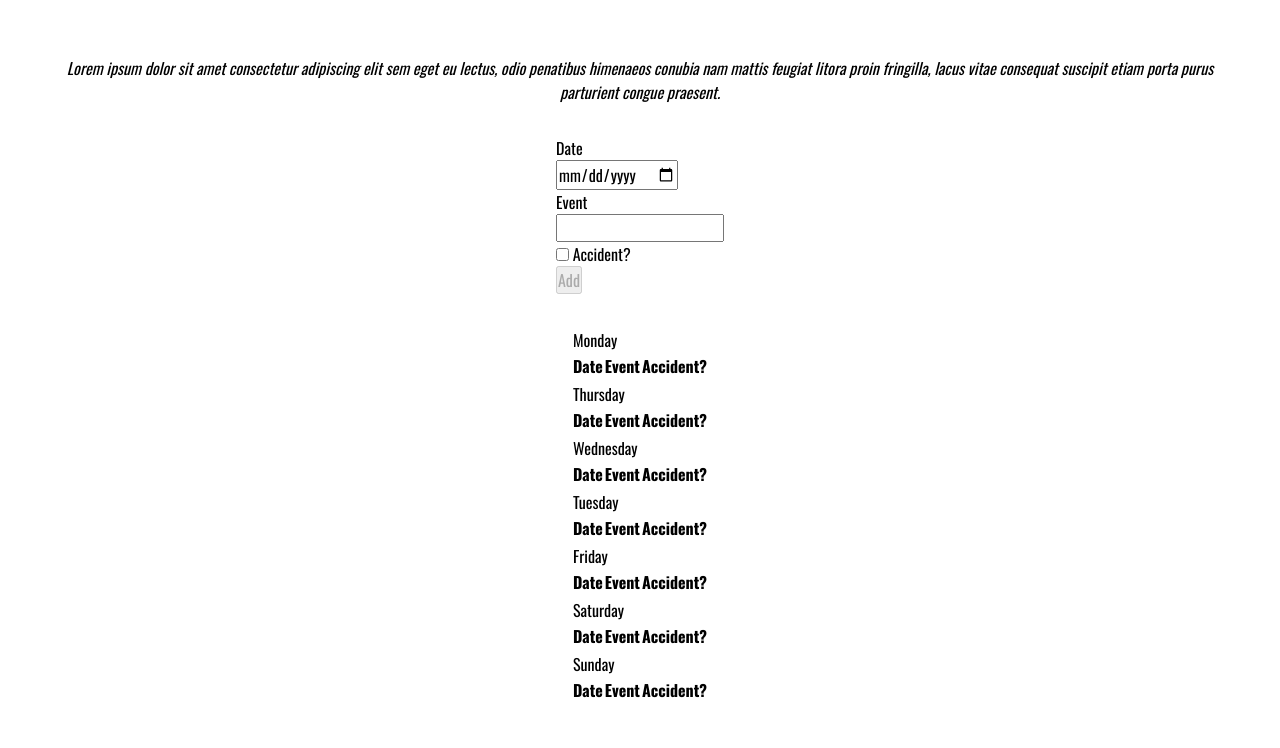
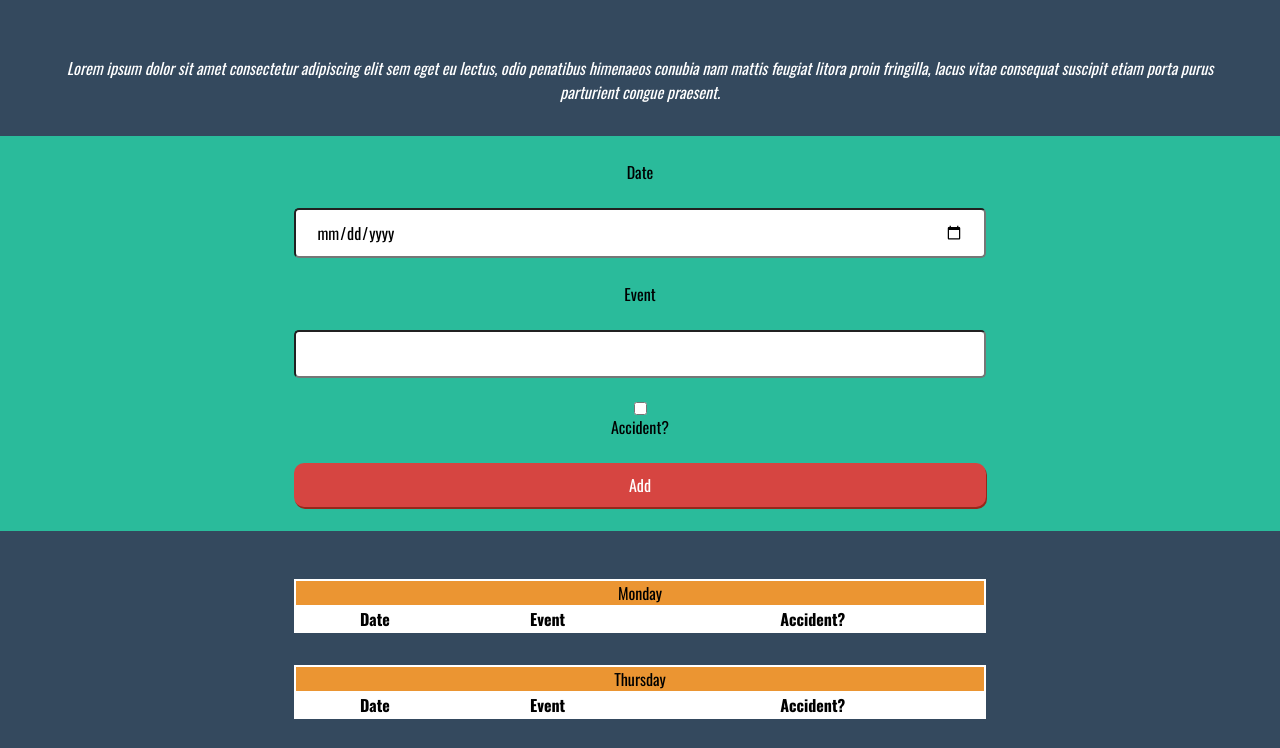
Before and after one commit to JavierAguillon/Journal_Events, a plain HTML site: page index.html in a window 1280 px wide. Shown: the part 159-907 px from the top of the page. Before the commit the page ends 863 px from the top, so only its background shows below. Drawn offline with nearby package versions, Linux system fonts and the light colour scheme.

Commit message:
Adding styles and changing tags on the HTML File

```diff
--- a/css/styles.css
+++ b/css/styles.css
@@ -6,6 +6,10 @@
     box-sizing: border-box;
     font-family: 'Oswald', sans-serif;
     font-size: calc(0.5em + 1vh);
+}
+
+body {
+    background-color: #34495E;
 }
 
 .container {
@@ -17,7 +21,15 @@
     margin: 0 auto;
 }
 
+.head {
+    display: flex;
+    flex-flow: column wrap;
+    justify-content: center;
+    align-items: center;
+}
+
 h1 {
+    color: #fff;
     font-weight: 700;
     font-size: 3em;
     margin: 1.5em;
@@ -26,11 +38,45 @@ h1 {
 }
 
 p{
+    color: #fff;
     font-style: italic;
     margin-bottom: 2em;
     text-align: center;
 }
 
+.color-area {
+    background-color: #2ABB9B;
+}
+
 .form-group{
     margin-bottom: 2em;
+    padding: 1.5em 0;
 }
+
+.form-control{
+    width: 60%;
+    border-radius: 5px;
+    padding: 10px 20px;
+}
+
+.btn {
+    width: 60%;
+    background-color: #D64541;
+    color: #fff;
+    border: none;
+    border-radius: 10px;
+    box-shadow: 1px 2px #96281B;
+    cursor: pointer;
+    padding: 10px 0px;
+}
+
+.table {
+    width: 60%;
+    margin: 1em 0;
+    background-color: #fff;
+}
+
+.table thead tr:first-child{
+    text-align: center;
+    background-color: #EB9532;
+}
--- a/index.html
+++ b/index.html
@@ -8,7 +8,8 @@
     <title>Journal Events</title>
   </head>
 <body>
-    <div class="container">
+
+      <header class="container">
         <h1>
           Journal Events
         </h1>
@@ -19,37 +20,27 @@
           fringilla, lacus vitae consequat suscipit etiam porta purus parturient
           congue praesent.
         </p>
+      </header>
 
-      <div class="form-group">
-        <label for="date" class="col-sm-2 col-form-label">Date </label><br />
-        <input
-          class="form-control"
-          type="date"
-          name="calendar"
-          id="date_field"
-        />
-       <br />
-        <label for="event" class="col-sm-2 col-form-label">
-          Event
-        </label>
-        <br />
+    <section class="color-area">
+      <div class="container form-group">
+        <label for="date">Date</label>
+        <br/>
+        <input class="form-control" type="date" name="calendar" id="date_field" required/>
+        <br/>
+        <label for="event" class="col-sm-2 col-form-label"> Event </label>
+        <br/>
         <input class="form-control" type="text" name="event" id="event_field" />
         <br/>
-          <input
-            type="checkbox"
-            class="custom-control-input"
-            id="accident_switch"
-          />
-          <label class="custom-control-label" for="accident_switch"
-            >Accident?</label
-          >
+        <input type="checkbox" class="custom-control-input" id="accident_switch"/>
+        <label class="custom-control-label" for="accident_switch">Accident?</label>
         <br/>
-          <button type="button" class="btn btn-danger" id="submit_btn" disabled>
-            Add
-          </button>
+        <button type="button" class="btn" id="submit_btn" disabled> Add </button>
       </div>
+    </section>
 
-      <section>
+    <section class="tables-area">
+      <div class="container">
         <table class="table table-hover">
           <thead>
             <td colspan="3">Monday</td>
@@ -61,9 +52,7 @@
           </thead>
           <tbody id="table_body"></tbody>
         </table>
-      </section>
 
-      <section>
         <table class="table table-hover">
           <thead>
             <td colspan="3">Thursday</td>
@@ -75,9 +64,8 @@
           </thead>
           <tbody id="table_body"></tbody>
         </table>
-      </section>
 
-      <section>
+
         <table class="table table-hover">
           <thead>
             <td colspan="3">Wednesday</td>
@@ -89,9 +77,7 @@
           </thead>
           <tbody id="table_body"></tbody>
         </table>
-      </section>
 
-      <section>
         <table class="table table-hover">
           <thead>
             <td colspan="3">Tuesday</td>
@@ -103,9 +89,7 @@
           </thead>
           <tbody id="table_body"></tbody>
         </table>
-      </section>
 
-      <section>
         <table class="table table-hover">
           <thead>
             <td colspan="3">Friday</td>
@@ -117,9 +101,7 @@
           </thead>
           <tbody id="table_body"></tbody>
         </table>
-      </section>
 
-      <section>
         <table class="table table-hover">
           <thead>
             <td colspan="3">Saturday</td>
@@ -131,9 +113,7 @@
           </thead>
           <tbody id="table_body"></tbody>
         </table>
-      </section>
 
-      <section>
         <table class="table table-hover">
           <thead>
             <td colspan="3">Sunday</td>
@@ -145,7 +125,7 @@
           </thead>
           <tbody id="table_body"></tbody>
         </table>
+      </div>
     </section>
-    </div>
   </body>
 </html>
```
Lines whose indentation alone changed are shown as unchanged.
